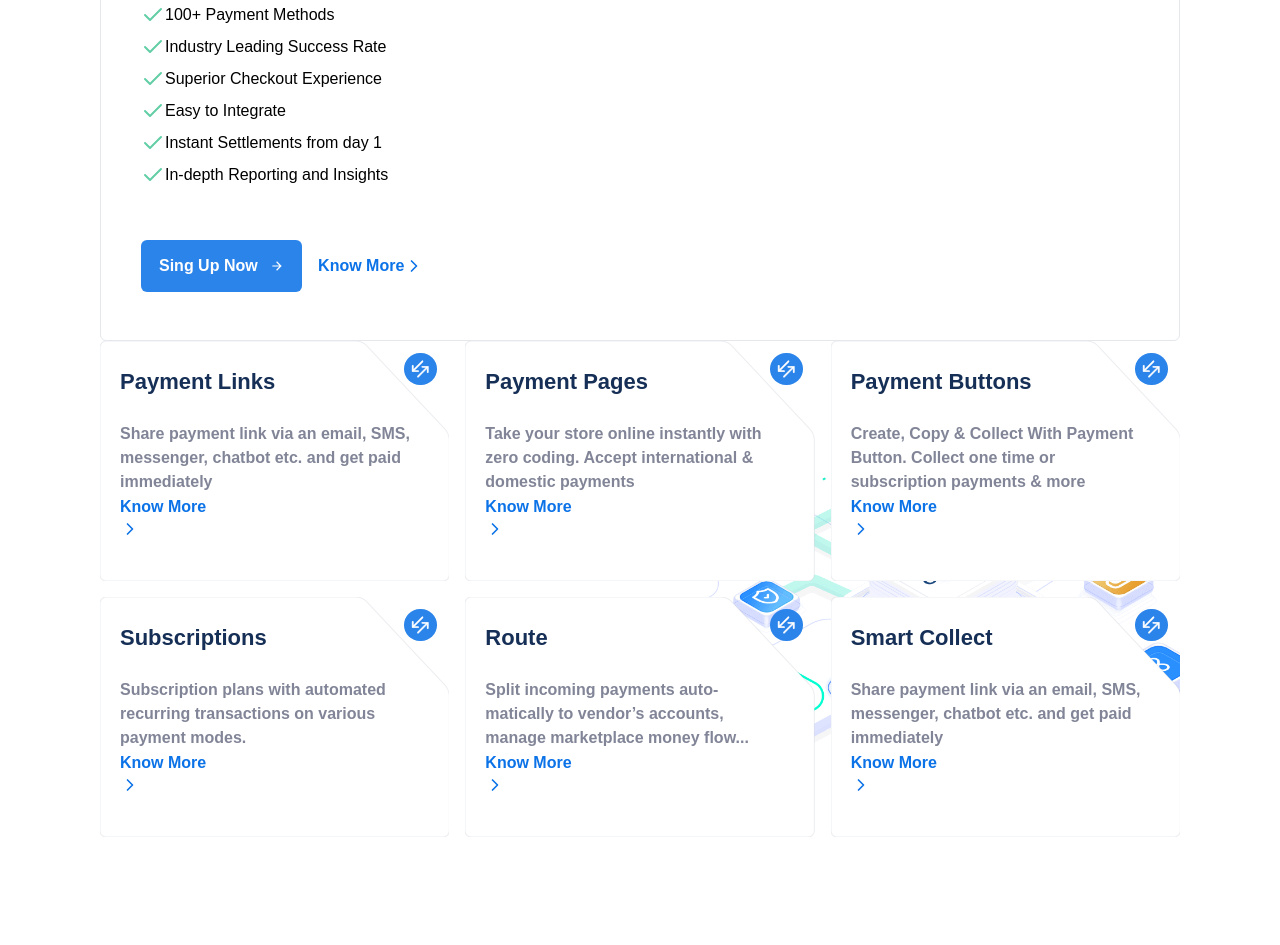
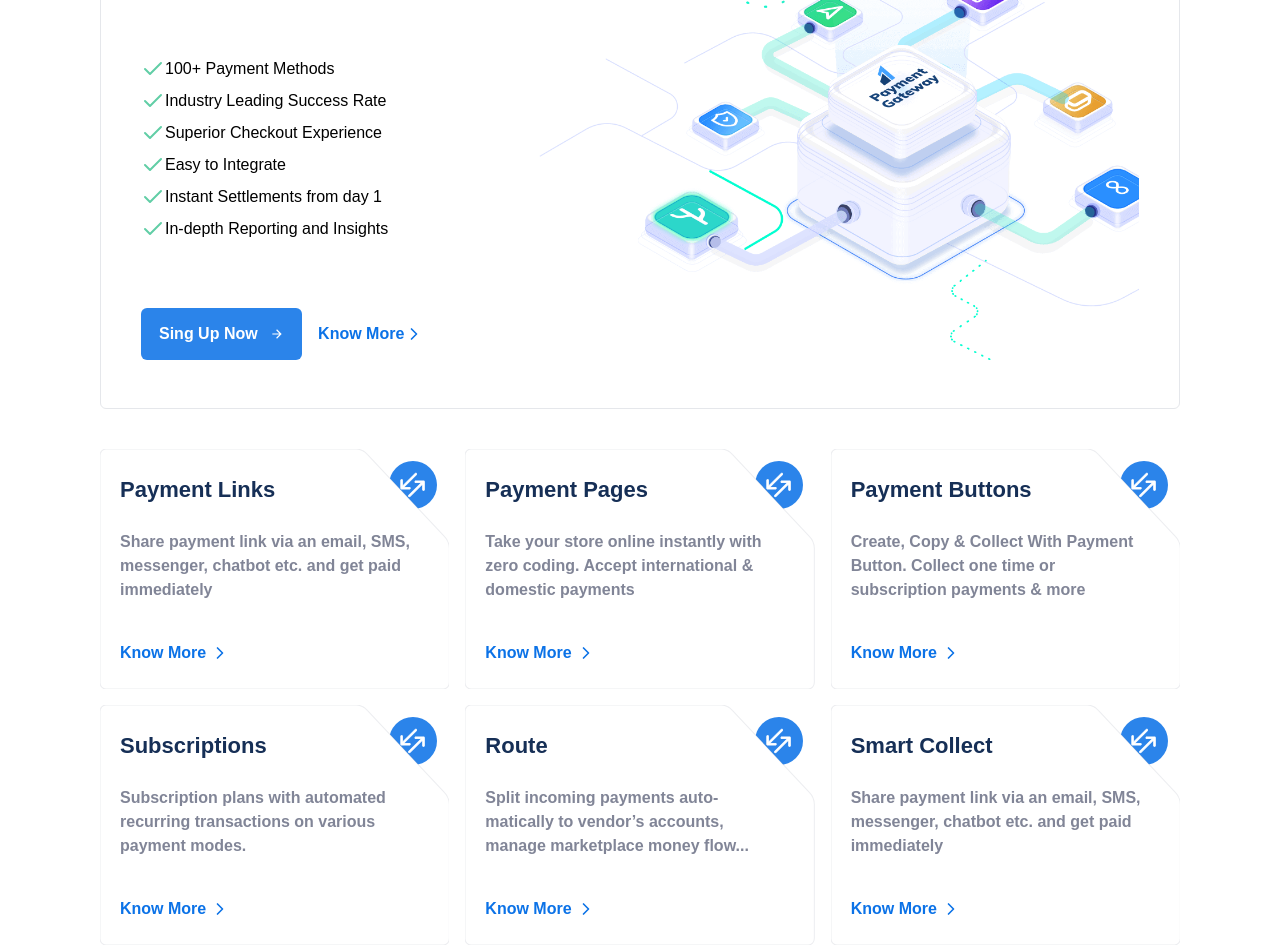
Before and after one commit to sahilaghara1911/Razor-Pay, a website built with Vite: page index.html in a window 1280 px wide. Shown: the part 1112-2057 px from the top of the page. Before the commit the page ends 1949 px from the top, so only its background shows below. Built offline with nearby package versions, Linux system fonts and the light colour scheme.

Commit message:
section complate

```diff
--- a/index.html
+++ b/index.html
@@ -183,15 +183,16 @@
 
                     </div>
                 </div>
-                <img src="./assets/payment-suite.png" alt="" class="absolute max-w-[600px] right-0 bottom-0">
+                <img src="./assets/payment-suite.png" alt="" class=" max-w-[600px] right-0 bottom-0">
             </div>
-                    <div class="w-full grid grid-cols-3 gap-4">
+            <div class="w-full grid grid-cols-3 gap-4 mt-10">
                 <!-- Box1 -->
                 <div class="w-full min-h-[15rem] relative cursor-pointer">
                     <img src="./assets/payment-link-icon.svg" alt="icon"
-                    class="bg-lightBlue absolute right-3 top-3 rounded-full z-[8] transition-all duration-300">
+                        class="bg-lightBlue absolute right-3 top-3 rounded-full z-[8] transition-all duration-300 w-12 h-12">
                     <!-- Box shape -->
-                <svg viewBox="0 0 349.32501220703125 225" xmlns="http://www.w3.org/2000/svg" preserveAspectRatio="none"
+                    <svg viewBox="0 0 349.32501220703125 225" xmlns="http://www.w3.org/2000/svg"
+                        preserveAspectRatio="none"
                         class="stroke-1 stroke-[#818597] h-full w-full absolute z-[9] featureCardSVG transition-all duration-200"
                         style="stroke-opacity: 0.15">
                         <path d="m 0 6
@@ -208,30 +209,32 @@
                     </svg>
 
                     <!-- Box content -->
-                <div class="z-[100] absolute w-full flex flex-col pl-5 py-6 pr-8">
+                    <div class="z-[100] absolute w-full h-full flex flex-col pl-5 py-6 pr-8 justify-between">
                         <!-- Text part -->
                         <div>
-                        <h3 class="font-mullish font-bold text-deepBlueHead leading-1.2 text-[1.375rem]">Payment Links
+                            <h3 class="font-mullish font-bold text-deepBlueHead leading-1.2 text-[1.375rem]">Payment
+                                Links
                             </h3>
                             <p class="font-mullish font-bold text-grayText mt-6">Share payment link via an email, SMS,
                                 messenger, chatbot etc. and get paid immediately</p>
                         </div>
                         <!-- Hyper link know more -->
-                    <div>
+                        <div class="">
                             <a href="#"
                                 class="font-mullish font-bold text-lightBlue500 group-hover:text-grayBlue transition-all duration-300">Know
                                 More</a>
                             <i data-feather="chevron-right"
-                            class="w-5 h-5 text-lightBlue500 group-hover:text-grayBlue transition-all duration-300"></i>
+                                class=" inline-block w-5 h-5 text-lightBlue500 group-hover:text-grayBlue transition-all duration-300"></i>
                         </div>
                     </div>
                 </div>
                 <!-- Box-2 -->
                 <div class="w-full min-h-[15rem] relative cursor-pointer">
                     <img src="./assets/payment-link-icon.svg" alt="icon"
-                    class="bg-lightBlue absolute right-3 top-3 rounded-full z-[8] transition-all duration-300">
+                        class="bg-lightBlue absolute right-3 top-3 rounded-full z-[8] transition-all duration-300 w-12 h-12">
                     <!-- Box shape -->
-                <svg viewBox="0 0 349.32501220703125 225" xmlns="http://www.w3.org/2000/svg" preserveAspectRatio="none"
+                    <svg viewBox="0 0 349.32501220703125 225" xmlns="http://www.w3.org/2000/svg"
+                        preserveAspectRatio="none"
                         class="stroke-1 stroke-[#818597] h-full w-full absolute z-[9] featureCardSVG transition-all duration-200"
                         style="stroke-opacity: 0.15">
                         <path d="m 0 6
@@ -248,12 +251,14 @@
                     </svg>
 
                     <!-- Box content -->
-                <div class="z-[100] absolute w-full flex flex-col pl-5 py-6 pr-8">
+                    <div class="z-[100] absolute w-full flex flex-col pl-5 py-6 pr-8 h-full justify-between">
                         <!-- Text part -->
                         <div>
-                        <h3 class="font-mullish font-bold text-deepBlueHead leading-1.2 text-[1.375rem]">Payment Pages
+                            <h3 class="font-mullish font-bold text-deepBlueHead leading-1.2 text-[1.375rem]">Payment
+                                Pages
                             </h3>
-                        <p class="font-mullish font-bold text-grayText mt-6">Take your store online instantly with zero
+                            <p class="font-mullish font-bold text-grayText mt-6">Take your store online instantly with
+                                zero
                                 coding. Accept international & domestic payments</p>
                         </div>
                         <!-- Hyper link know more -->
@@ -262,16 +267,17 @@
                                 class="font-mullish font-bold text-lightBlue500 group-hover:text-grayBlue transition-all duration-300">Know
                                 More</a>
                             <i data-feather="chevron-right"
-                            class="w-5 h-5 text-lightBlue500 group-hover:text-grayBlue transition-all duration-300"></i>
+                                class="w-5 h-5 text-lightBlue500 group-hover:text-grayBlue transition-all duration-300 inline-block"></i>
                         </div>
                     </div>
                 </div>
                 <!-- Box-3 -->
                 <div class="w-full min-h-[15rem] relative cursor-pointer">
                     <img src="./assets/payment-link-icon.svg" alt="icon"
-                    class="bg-lightBlue absolute right-3 top-3 rounded-full z-[8] transition-all duration-300">
+                        class="bg-lightBlue absolute right-3 top-3 rounded-full z-[8] transition-all duration-300 w-12 h-12">
                     <!-- Box shape -->
-                <svg viewBox="0 0 349.32501220703125 225" xmlns="http://www.w3.org/2000/svg" preserveAspectRatio="none"
+                    <svg viewBox="0 0 349.32501220703125 225" xmlns="http://www.w3.org/2000/svg"
+                        preserveAspectRatio="none"
                         class="stroke-1 stroke-[#818597] h-full w-full absolute z-[9] featureCardSVG transition-all duration-200"
                         style="stroke-opacity: 0.15">
                         <path d="m 0 6
@@ -288,12 +294,14 @@
                     </svg>
 
                     <!-- Box content -->
-                <div class="z-[100] absolute w-full flex flex-col pl-5 py-6 pr-8">
+                    <div class="z-[100] absolute w-full flex flex-col pl-5 py-6 pr-8 h-full justify-between">
                         <!-- Text part -->
                         <div>
-                        <h3 class="font-mullish font-bold text-deepBlueHead leading-1.2 text-[1.375rem]">Payment Buttons
+                            <h3 class="font-mullish font-bold text-deepBlueHead leading-1.2 text-[1.375rem]">Payment
+                                Buttons
                             </h3>
-                        <p class="font-mullish font-bold text-grayText mt-6">Create, Copy & Collect With Payment Button. Collect one time or subscription payments & more</p>
+                            <p class="font-mullish font-bold text-grayText mt-6">Create, Copy & Collect With Payment
+                                Button. Collect one time or subscription payments & more</p>
                         </div>
                         <!-- Hyper link know more -->
                         <div>
@@ -301,16 +309,17 @@
                                 class="font-mullish font-bold text-lightBlue500 group-hover:text-grayBlue transition-all duration-300">Know
                                 More</a>
                             <i data-feather="chevron-right"
-                            class="w-5 h-5 text-lightBlue500 group-hover:text-grayBlue transition-all duration-300"></i>
+                                class="w-5 h-5 text-lightBlue500 group-hover:text-grayBlue transition-all duration-300 inline-block"></i>
                         </div>
                     </div>
                 </div>
                 <!-- Box-4 -->
                 <div class="w-full min-h-[15rem] relative cursor-pointer">
                     <img src="./assets/payment-link-icon.svg" alt="icon"
-                    class="bg-lightBlue absolute right-3 top-3 rounded-full z-[8] transition-all duration-300">
+                        class="bg-lightBlue absolute right-3 top-3 rounded-full z-[8] transition-all duration-300 w-12 h-12">
                     <!-- Box shape -->
-                <svg viewBox="0 0 349.32501220703125 225" xmlns="http://www.w3.org/2000/svg" preserveAspectRatio="none"
+                    <svg viewBox="0 0 349.32501220703125 225" xmlns="http://www.w3.org/2000/svg"
+                        preserveAspectRatio="none"
                         class="stroke-1 stroke-[#818597] h-full w-full absolute z-[9] featureCardSVG transition-all duration-200"
                         style="stroke-opacity: 0.15">
                         <path d="m 0 6
@@ -327,12 +336,14 @@
                     </svg>
 
                     <!-- Box content -->
-                <div class="z-[100] absolute w-full flex flex-col pl-5 py-6 pr-8">
+                    <div class="z-[100] absolute w-full flex flex-col pl-5 py-6 pr-8 h-full justify-between">
                         <!-- Text part -->
                         <div>
-                        <h3 class="font-mullish font-bold text-deepBlueHead leading-1.2 text-[1.375rem]">Subscriptions
+                            <h3 class="font-mullish font-bold text-deepBlueHead leading-1.2 text-[1.375rem]">
+                                Subscriptions
                             </h3>
-                        <p class="font-mullish font-bold text-grayText mt-6">Subscription plans with automated recurring transactions on various payment modes.</p>
+                            <p class="font-mullish font-bold text-grayText mt-6">Subscription plans with automated
+                                recurring transactions on various payment modes.</p>
                         </div>
                         <!-- Hyper link know more -->
                         <div>
@@ -340,16 +351,17 @@
                                 class="font-mullish font-bold text-lightBlue500 group-hover:text-grayBlue transition-all duration-300">Know
                                 More</a>
                             <i data-feather="chevron-right"
-                            class="w-5 h-5 text-lightBlue500 group-hover:text-grayBlue transition-all duration-300"></i>
+                                class="w-5 h-5 text-lightBlue500 group-hover:text-grayBlue transition-all duration-300 inline-block"></i>
                         </div>
                     </div>
                 </div>
                 <!-- Box-5 -->
                 <div class="w-full min-h-[15rem] relative cursor-pointer">
                     <img src="./assets/payment-link-icon.svg" alt="icon"
-                    class="bg-lightBlue absolute right-3 top-3 rounded-full z-[8] transition-all duration-300">
+                        class="bg-lightBlue absolute right-3 top-3 rounded-full z-[8] transition-all duration-300 w-12 h-12">
                     <!-- Box shape -->
-                <svg viewBox="0 0 349.32501220703125 225" xmlns="http://www.w3.org/2000/svg" preserveAspectRatio="none"
+                    <svg viewBox="0 0 349.32501220703125 225" xmlns="http://www.w3.org/2000/svg"
+                        preserveAspectRatio="none"
                         class="stroke-1 stroke-[#818597] h-full w-full absolute z-[9] featureCardSVG transition-all duration-200"
                         style="stroke-opacity: 0.15">
                         <path d="m 0 6
@@ -366,12 +378,13 @@
                     </svg>
 
                     <!-- Box content -->
-                <div class="z-[100] absolute w-full flex flex-col pl-5 py-6 pr-8">
+                    <div class="z-[100] absolute w-full flex flex-col pl-5 py-6 pr-8 h-full justify-between">
                         <!-- Text part -->
                         <div>
                             <h3 class="font-mullish font-bold text-deepBlueHead leading-1.2 text-[1.375rem]">Route
                             </h3>
-                        <p class="font-mullish font-bold text-grayText mt-6">Split incoming payments auto- matically to vendor’s accounts, manage marketplace money flow...</p>
+                            <p class="font-mullish font-bold text-grayText mt-6">Split incoming payments auto- matically
+                                to vendor’s accounts, manage marketplace money flow...</p>
                         </div>
                         <!-- Hyper link know more -->
                         <div>
@@ -379,16 +392,17 @@
                                 class="font-mullish font-bold text-lightBlue500 group-hover:text-grayBlue transition-all duration-300">Know
                                 More</a>
                             <i data-feather="chevron-right"
-                            class="w-5 h-5 text-lightBlue500 group-hover:text-grayBlue transition-all duration-300"></i>
+                                class="w-5 h-5 text-lightBlue500 group-hover:text-grayBlue transition-all duration-300 inline"></i>
                         </div>
                     </div>
                 </div>
                 <!-- Box-6 -->
                 <div class="w-full min-h-[15rem] relative cursor-pointer">
                     <img src="./assets/payment-link-icon.svg" alt="icon"
-                    class="bg-lightBlue absolute right-3 top-3 rounded-full z-[8] transition-all duration-300">
+                        class="bg-lightBlue absolute right-3 top-3 rounded-full z-[8] transition-all duration-300 w-12 h-12">
                     <!-- Box shape -->
-                <svg viewBox="0 0 349.32501220703125 225" xmlns="http://www.w3.org/2000/svg" preserveAspectRatio="none"
+                    <svg viewBox="0 0 349.32501220703125 225" xmlns="http://www.w3.org/2000/svg"
+                        preserveAspectRatio="none"
                         class="stroke-1 stroke-[#818597] h-full w-full absolute z-[9] featureCardSVG transition-all duration-200"
                         style="stroke-opacity: 0.15">
                         <path d="m 0 6
@@ -405,10 +419,11 @@
                     </svg>
 
                     <!-- Box content -->
-                <div class="z-[100] absolute w-full flex flex-col pl-5 py-6 pr-8">
+                    <div class="z-[100] absolute w-full flex flex-col pl-5 py-6 pr-8 h-full justify-between">
                         <!-- Text part -->
                         <div>
-                        <h3 class="font-mullish font-bold text-deepBlueHead leading-1.2 text-[1.375rem]">Smart Collect
+                            <h3 class="font-mullish font-bold text-deepBlueHead leading-1.2 text-[1.375rem]">Smart
+                                Collect
                             </h3>
                             <p class="font-mullish font-bold text-grayText mt-6">Share payment link via an email, SMS,
                                 messenger, chatbot etc. and get paid immediately</p>
@@ -419,12 +434,14 @@
                                 class="font-mullish font-bold text-lightBlue500 group-hover:text-grayBlue transition-all duration-300">Know
                                 More</a>
                             <i data-feather="chevron-right"
-                            class="w-5 h-5 text-lightBlue500 group-hover:text-grayBlue transition-all duration-300"></i>
+                                class="w-5 h-5 text-lightBlue500 group-hover:text-grayBlue transition-all duration-300 inline"></i>
                         </div>
                     </div>
                 </div>
             </div>
         </div>
+
+
 
     </section>
 
```
Lines whose indentation alone changed are shown as unchanged.
